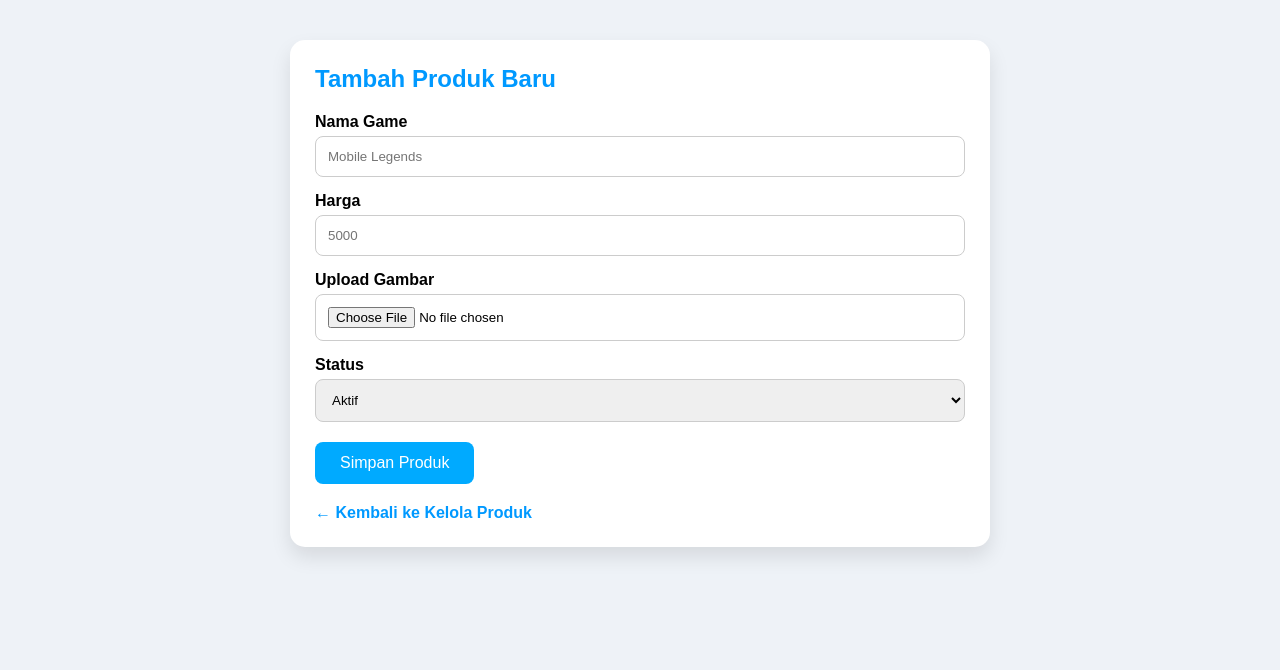
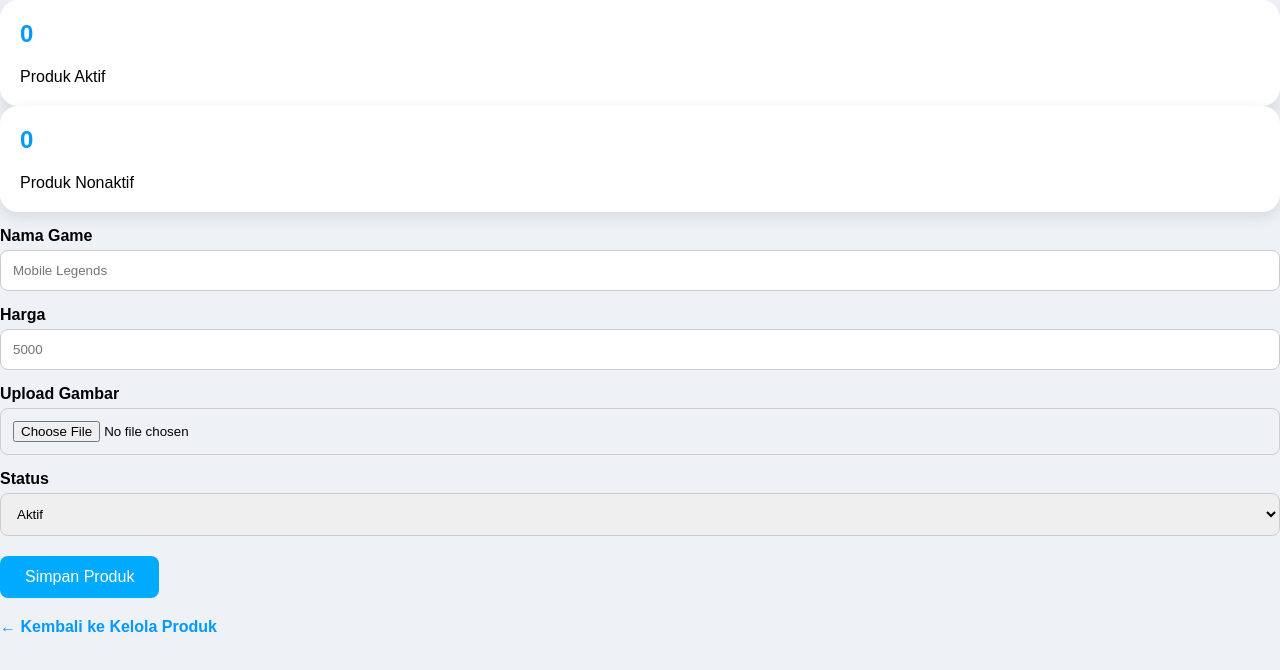
Before and after one commit to acurosio03-collab/ardzstore, a plain HTML site: page admin/add-product.html in a window 1280 px wide. Drawn offline with Linux system fonts and the light colour scheme.

Commit message:
Update add-product.html

```diff
--- a/admin/add-product.html
+++ b/admin/add-product.html
@@ -67,10 +67,15 @@ font-weight:bold;
 
 <body>
 
-<div class="container">
+<div class="card">
+    <h2 id="produkAktif">0</h2>
+    <p>Produk Aktif</p>
+</div>
 
-<h2>Tambah Produk Baru</h2>
-
+<div class="card">
+    <h2 id="produkNonaktif">0</h2>
+    <p>Produk Nonaktif</p>
+</div>
 <form id="productForm">
 
 <label>Nama Game</label>
```
